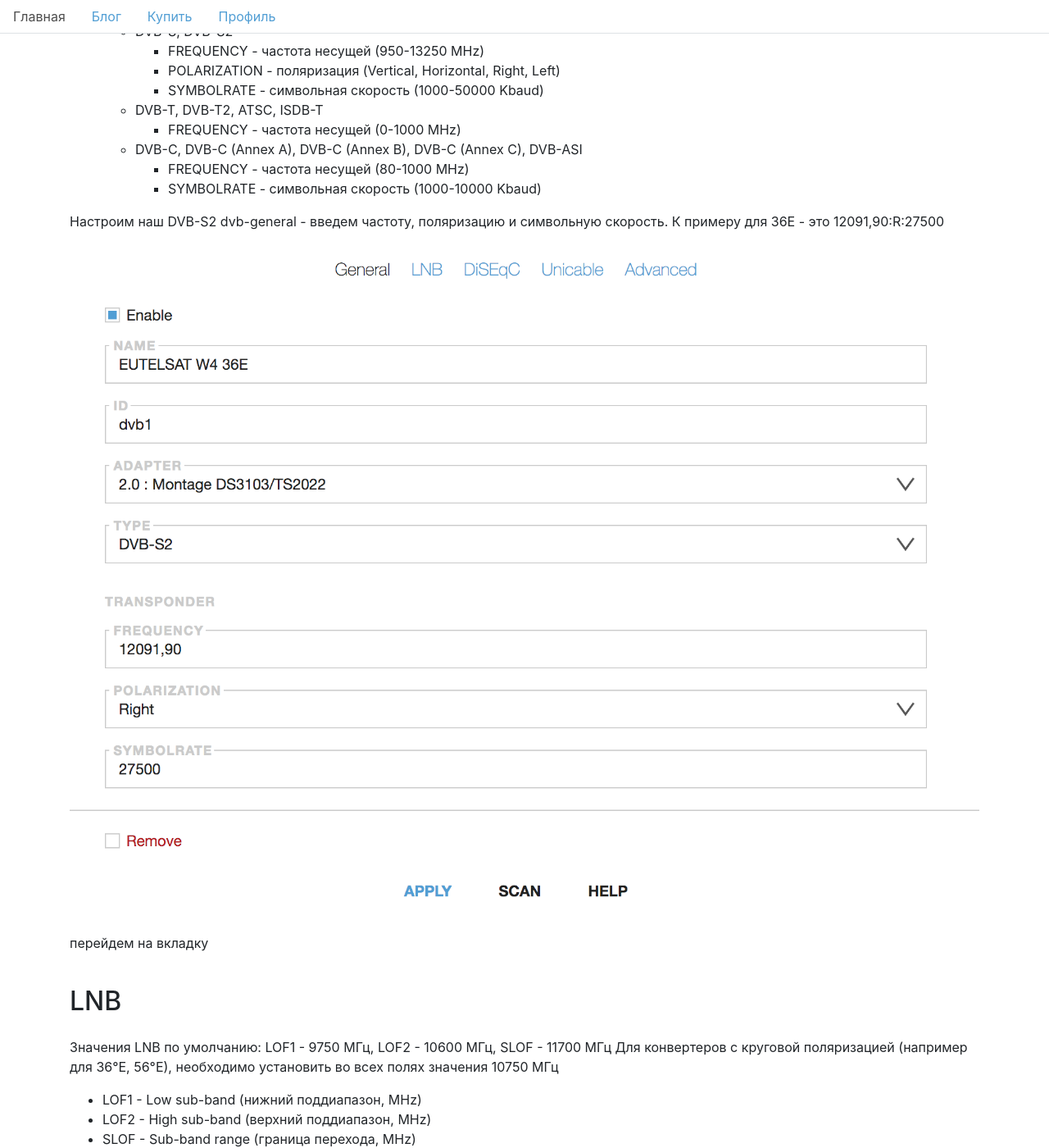
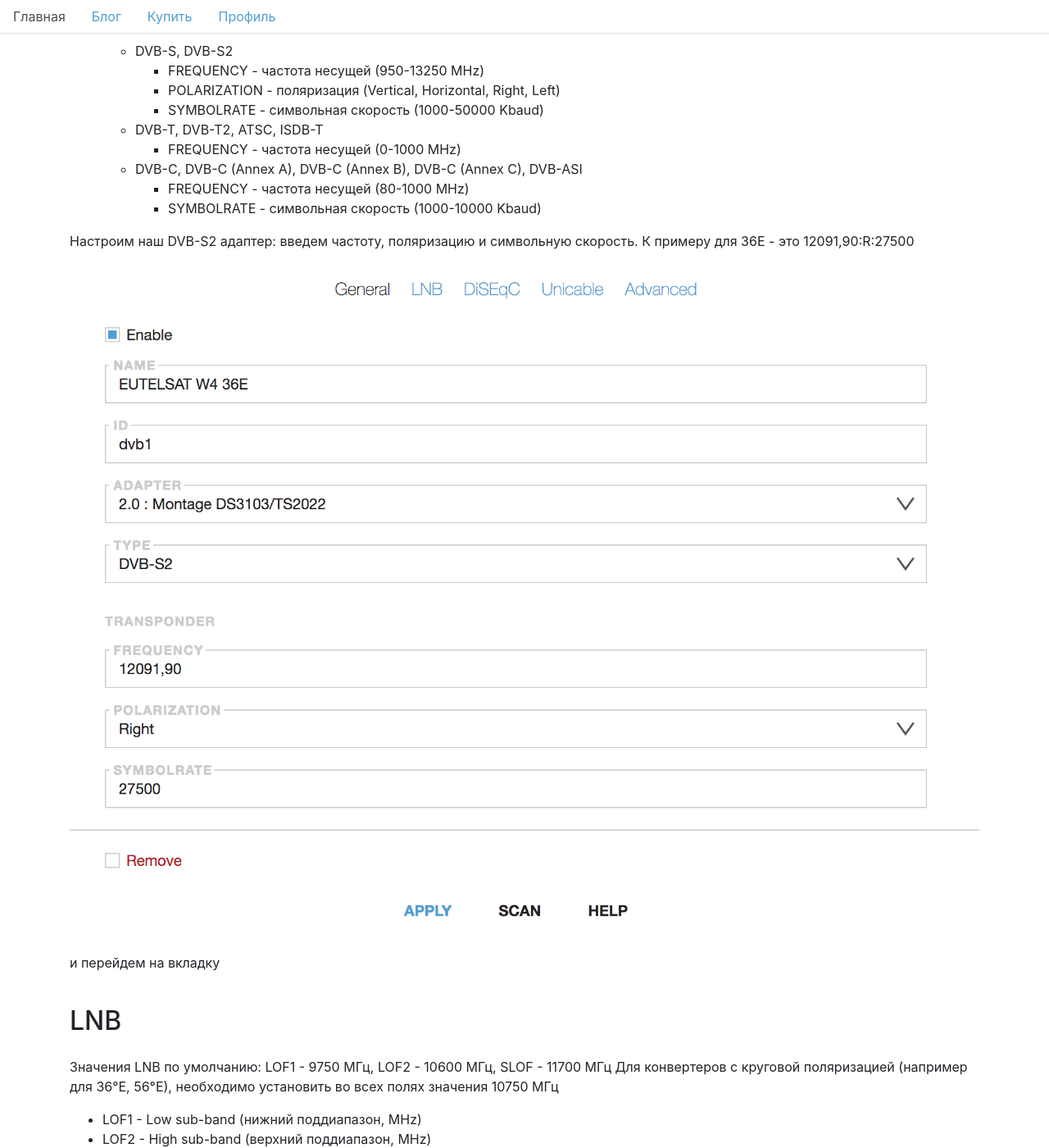
Before and after one commit to ramzes1401ss3/cesbo-www, a Jekyll site: the page built from ru/_posts/2018-11-26-set-dvb.md, in a window 1280 px wide and 1400 px high, scrolled down 1734 px. Shown: the whole window at 82% size. Built offline with Jekyll 4.4.1, drawn with Linux system fonts in a browser that asks for light colours; some of the changed text lies outside the part shown.

Commit message:
Update 2018-11-26-set-dvb.md

```diff
--- a/ru/_posts/2018-11-26-set-dvb.md
+++ b/ru/_posts/2018-11-26-set-dvb.md
@@ -35,11 +35,11 @@ tags: [astra]
      - FREQUENCY - частота несущей (80-1000 MHz)
      - SYMBOLRATE - символьная скорость (1000-10000 Kbaud)
 
-Настроим наш DVB-S2 dvb-general - введем частоту, поляризацию и символьную скорость. К примеру для 36E - это 12091,90:R:27500
+Настроим наш DVB-S2 адаптер: введем частоту, поляризацию и символьную скорость. К примеру для 36E - это 12091,90:R:27500
 
 ![Image](/assets/post-img/dvb-general.png){:class="img-fluid"}
 
-перейдем на вкладку
+ и перейдем на вкладку
 
 ## LNB
 
```
Also changed, not shown: other parts of ru/_posts/2018-11-26-set-dvb.md (+3 -2 lines).
